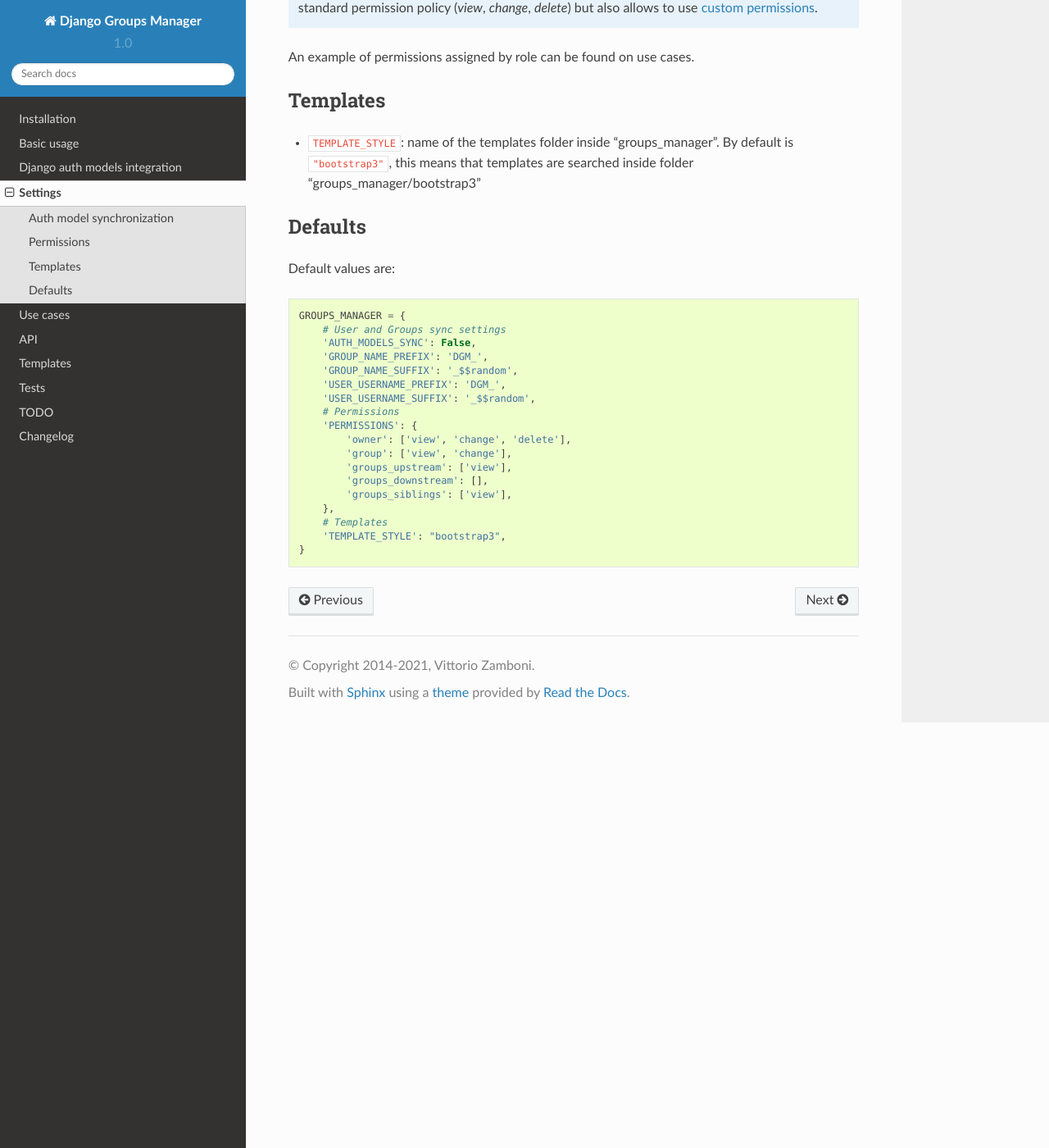
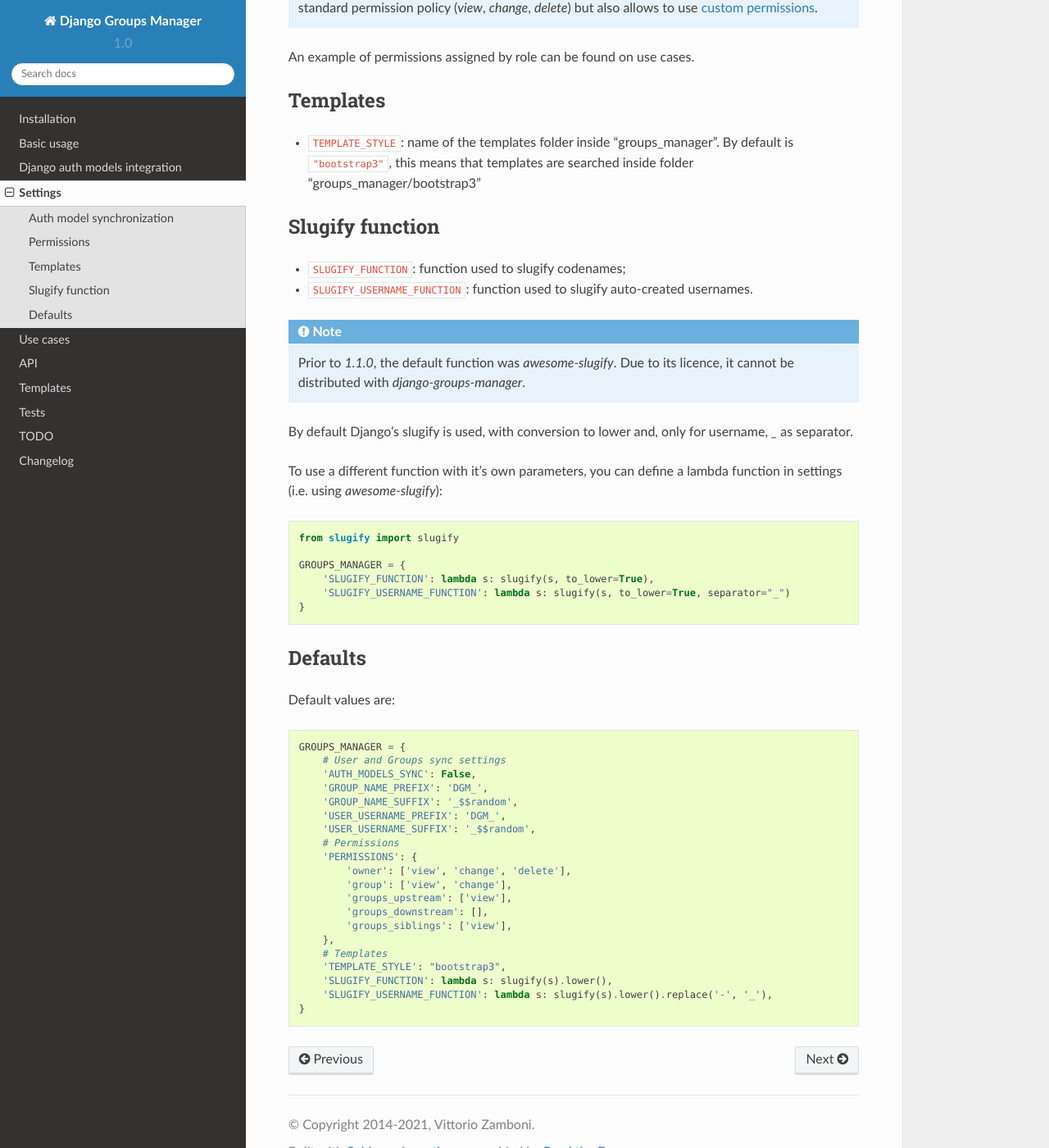
Before and after one commit to vittoriozamboni/django-groups-manager, a Sphinx documentation site: the page built from docs/source/settings.rst, in a window 1280 px wide and 1400 px high, scrolled down 1294 px. Shown: the whole window at 82% size. Built offline with Sphinx 7.4.7 and the Read the Docs theme 2.0.0, drawn with Linux system fonts in a browser that asks for light colours.

Commit message:
Remove awesome-slugify from dependencies (#56)

```diff
--- a/docs/source/changelog.rst
+++ b/docs/source/changelog.rst
@@ -1,5 +1,9 @@
 Changelog
 =========
+- 21-04-11 (1.1.0):
+    - Removed `awesome-slugify` from requirements. It needs to be installed separately due to his licence (see issue #54, thank you BoPeng!);
+    - Added a new settings to customize the slugify functions for username and other cases.
+
 - 20-06-17 (1.0.2):
     - Changed jsonfield2 to jsonfield in requirements
 
--- a/docs/source/settings.rst
+++ b/docs/source/settings.rst
@@ -41,6 +41,27 @@
 
 - ``TEMPLATE_STYLE``: name of the templates folder inside "groups_manager". By default is ``"bootstrap3"``, this means that templates are searched inside folder "groups_manager/bootstrap3"
 
+Slugify function
+----------------
+
+- ``SLUGIFY_FUNCTION``: function used to slugify codenames;
+- ``SLUGIFY_USERNAME_FUNCTION``: function used to slugify auto-created usernames.
+
+.. note::
+    Prior to `1.1.0`, the default function was `awesome-slugify`. Due to its licence, it cannot be distributed with `django-groups-manager`.
+
+By default Django's slugify is used, with conversion to lower and, only for username, `_` as separator.
+
+To use a different function with it's own parameters, you can define a lambda function in settings (i.e. using `awesome-slugify`)::
+
+    from slugify import slugify
+
+    GROUPS_MANAGER = {
+        'SLUGIFY_FUNCTION': lambda s: slugify(s, to_lower=True),
+        'SLUGIFY_USERNAME_FUNCTION': lambda s: slugify(s, to_lower=True, separator="_")
+    }
+
+
 Defaults
 --------
 
@@ -63,4 +84,6 @@
         },
         # Templates
         'TEMPLATE_STYLE': "bootstrap3",
+        'SLUGIFY_FUNCTION': lambda s: slugify(s).lower(),
+        'SLUGIFY_USERNAME_FUNCTION': lambda s: slugify(s).lower().replace('-', '_'),
     }
--- a/groups_manager/__init__.py
+++ b/groups_manager/__init__.py
@@ -1 +1 @@
-VERSION = '1.0.2'
+VERSION = '1.1.0'
--- a/setup.py
+++ b/setup.py
@@ -16,7 +16,6 @@
 from groups_manager import VERSION
 
 install_requires=[
-    'awesome-slugify',
     'django>=2',
     'django-mptt',
 ]
```
Also changed, not shown: README.md (+44 -28 lines), 6 other files.
